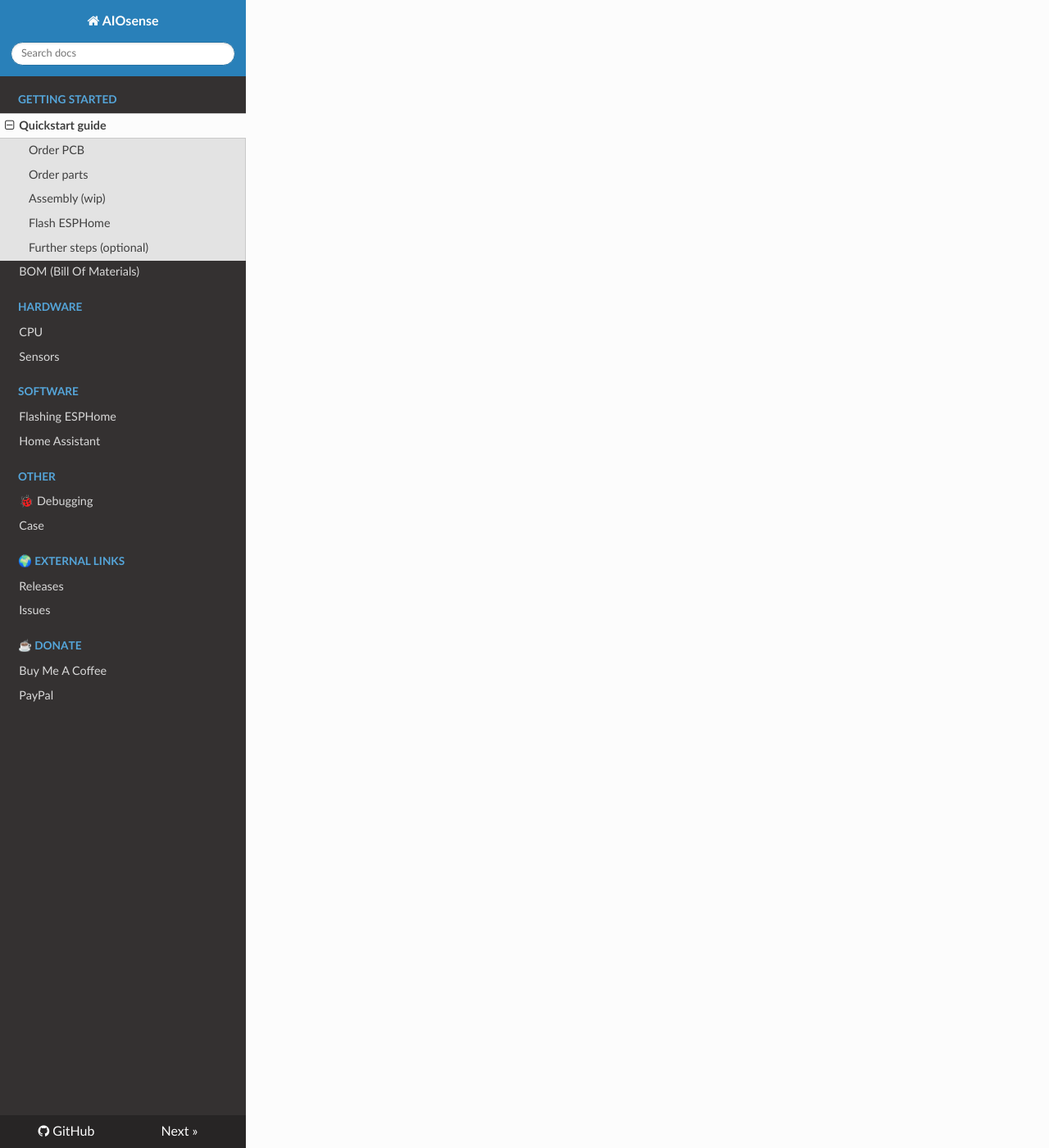
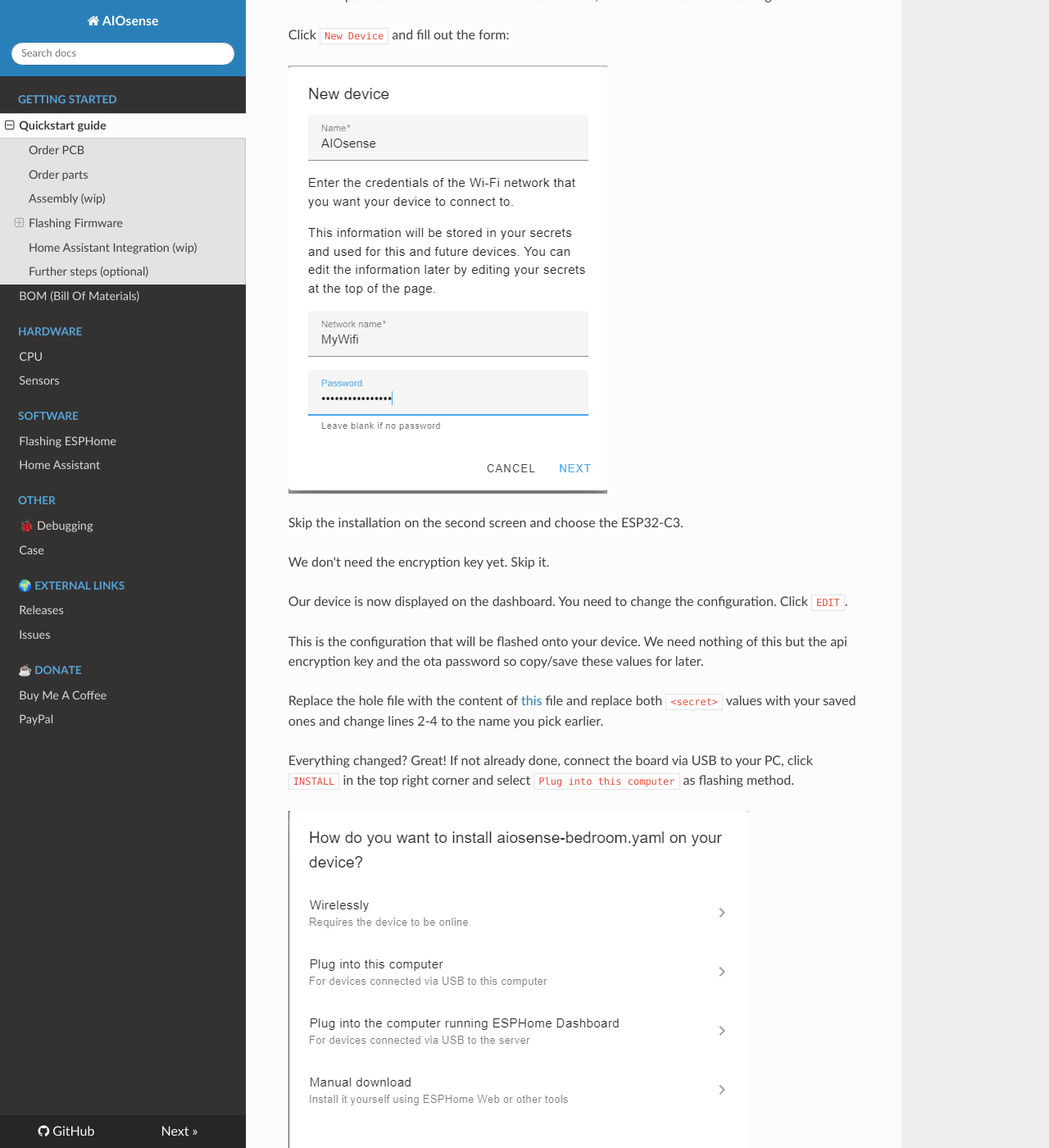
Before and after one commit to Schluggi/AIOsense, an MkDocs documentation site: the page built from docs/quickstart.md, in a window 1280 px wide and 1400 px high, scrolled down 4307 px. Shown: the whole window at 82% size. Built offline with MkDocs 1.6.1, drawn with Linux system fonts in a browser that asks for light colours; nearby versions of some CDN libraries; some of the changed text lies outside the part shown.

Commit message:
added: quickstart guide for flashing (#48)

```diff
--- a/docs/quickstart.md
+++ b/docs/quickstart.md
@@ -47,14 +47,95 @@
 
 Should be easy and self explainable.
 
-## Flash ESPHome
+## Flashing Firmware
 
-[Click here](flashing.md).
+Now you have a fully assembled AIOsense but how can you integrate this in
+Home Assistant?
+
+### Installing the ESPHome dashboard
+
+> This will only work for _Home Assistant OS_ and _Supervised_. For all other
+> versions please use the
+> [docker image](https://esphome.io/guides/getting_started_command_line.html#)
+> or install it [manually](https://esphome.io/guides/installing_esphome.html).
+
+First we need an ESPHome Dashboard. The best way to get one is by using the
+official Home Assistant add-on.
+
+Therefore, we go to our Home Assistant instance and click
+on `Settings -> Add-ons`:
+
+![settings.png](img/settings.png)
+![add-ons.png](img/add-ons.png)
+
+We can find the `ADD-ON STORE` in the bottom right corner:
+
+![add-on_store.png](img/add-on_store.png)
+
+We are looking for the ESPHome add-on (without beta and dev) and install it.
+![add-on_esphome.png](img/add-on_esphome.png)
+![homeassistant_esphome_install.png](img/homeassistant_esphome_install.png)
+
+The installation can take several minutes, so please be patient. Afterward we
+enable `Start on boot`, `Auto update` and `Show in sidebar`.
+![homeassistant_esphome_add-on.png](img/homeassistant_esphome_add-on.png)
+
+We can now open our dashboard by clicking on it at the sidebar:
+![sidebar.png](img/sidebar.png)
+
+### Flashing
+
+With an open dashboard we can now flash our device, but first we need some
+configuration.
+
+Click `New Device` and fill out the form:
+
+![esphome_new_device.png](img/esphome_new_device.png)
+
+Skip the installation on the second screen and choose the ESP32-C3.
+
+We don't need the encryption key yet. Skip it.
+
+Our device is now displayed on the dashboard. You need to change the
+configuration. Click `EDIT`.
+
+This is the configuration that will be flashed onto your device. We need nothing of
+this but the api encryption key and the ota password so copy/save these values
+for later.
+
+Replace the hole file with the content of
+[this](https://github.com/Schluggi/AIOsense/blob/main/esphome/esphome.yaml)
+file and replace both `<secret>` values with your saved ones and change lines
+2-4 to the name you pick earlier.
+
+Everything changed? Great! If not already done, connect the board via USB to
+your PC, click `INSTALL` in the top right corner and
+select `Plug into this computer` as flashing method.
+
+![esphome_install.png](img/esphome_install.png)
+
+> This will only work on a Chromium based browser. For all other browser please
+> take a look how to flash manually
+
+A popup will ask for the COM port. Select the port of the board and click
+`Connect`.
+
+![esphome_webusb.png](img/esphome_webusb.png)
+
+Your browser will now connect to your board and flash it. This can take several
+minutes. The blue circle will spin without any additional feedback. Be patient.
+
+![esphome_flashing.png](img/esphome_flashing.png)
+
+Your AIOsense is now ready to use
+
+## Home Assistant Integration (wip)
+
+...
 
 ## Further steps (optional)
 
-- [Integrate Home Assistant](homeassistant.md).
-- Print a case (wip)
+- [Print a case](case.md)
 
 <hr>
 ³ Affiliate link
```
Also changed, not shown: docs/homeassistant.md (deleted, +0 -6 lines), docs/img/add-on_esphome.png (added), docs/img/add-on_store.png (added), docs/img/add-ons.png (added), docs/img/esphome_flashing.png (added), docs/img/esphome_install.png (added), docs/img/esphome_new_device.png (added), docs/img/esphome_webusb.png (added), docs/img/homeassistant_esphome_install.png (added), docs/img/settings.png (added), docs/img/sidebar.png (added).
